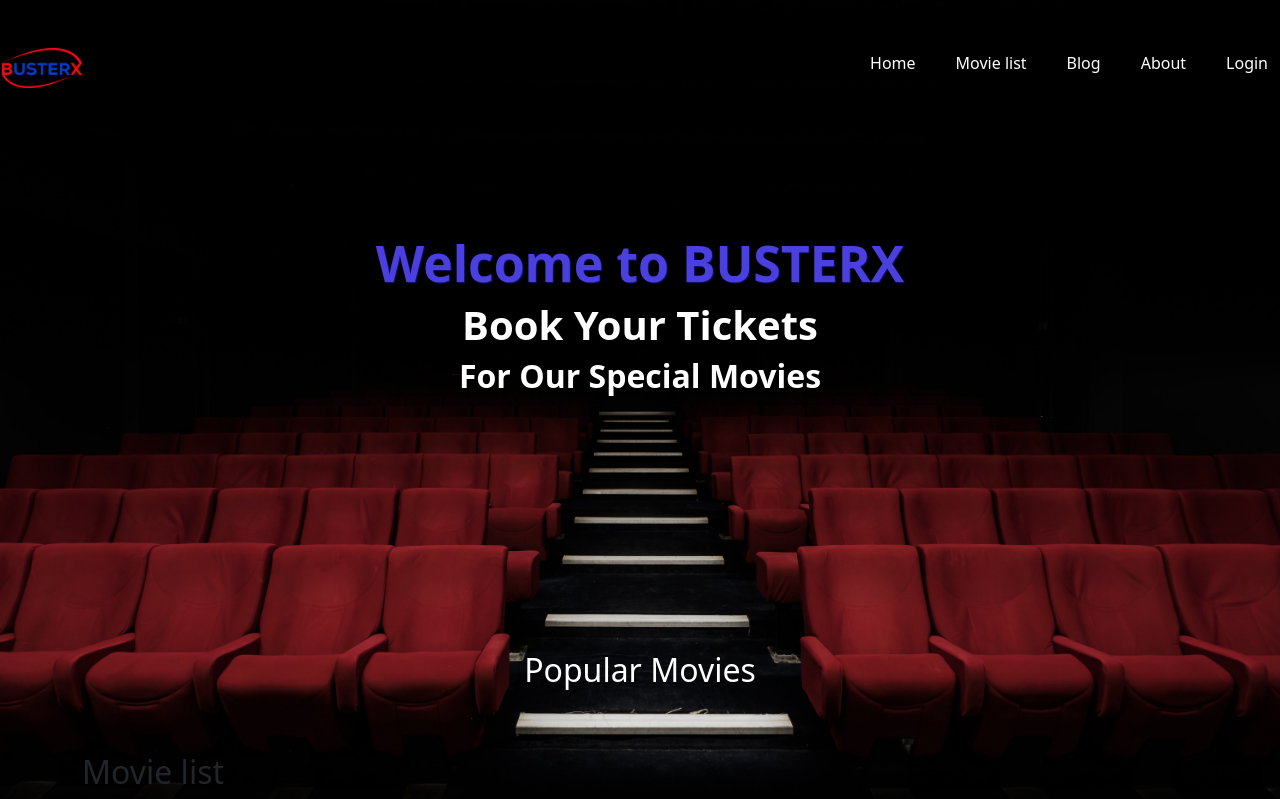
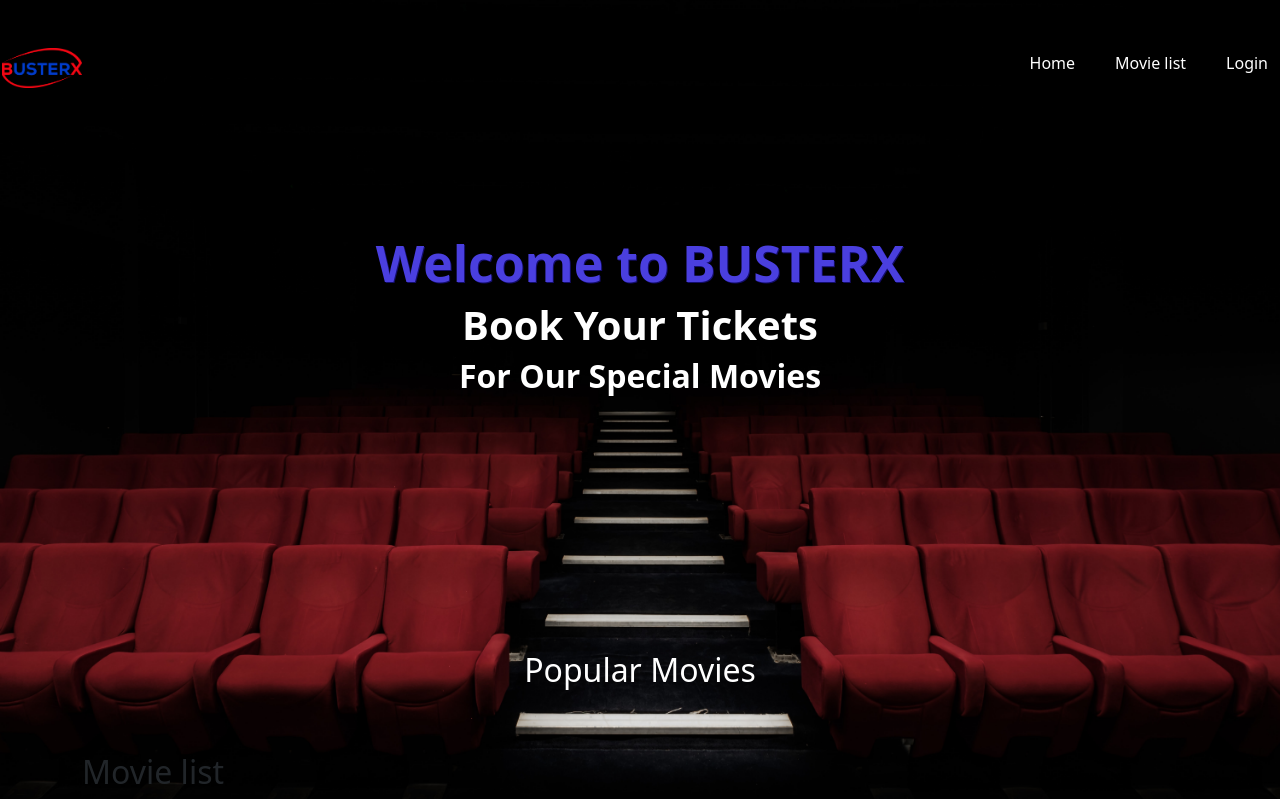
Before and after one commit to Bhattacharyya-Avi/movie-ticket, a Laravel app: page / in a window 1280 px wide. Shown: the top 799 px of the page. Run offline with Laravel 8, Linux system fonts and the light colour scheme; data that the repository does not hold is empty.

Commit message:
some issue fixed & d_change

```diff
--- a/resources/views/frontend/fixed/nav.blade.php
+++ b/resources/views/frontend/fixed/nav.blade.php
@@ -3,8 +3,8 @@
       <ul class="navbar-nav">
         <li class="nav-item"><a class="nav-link" href="{{route('frontend.index')}}">Home</a></li>
         <li class="nav-item"><a class="nav-link" href="{{route('movie.list')}}">Movie list</a></li>
-        <li class="nav-item"><a class="nav-link" href="#">Blog</a></li>
-        <li class="nav-item"><a class="nav-link" href="#">About</a></li>
+        {{-- <li class="nav-item"><a class="nav-link" href="#">Blog</a></li>
+        <li class="nav-item"><a class="nav-link" href="#">About</a></li> --}}
         @if (auth()->user())
         <li class="nav-item"><a class="nav-link" href="{{route('ticket.book.history')}}">History</a></li>
         <li class="nav-item"><a class="nav-link" href="{{route('user.login')}}">{{auth()->user()->name}}</a></li>
--- a/resources/views/frontend/master.blade.php
+++ b/resources/views/frontend/master.blade.php
@@ -5,7 +5,7 @@
   <meta charset="UTF-8">
   <meta http-equiv="X-UA-Compatible" content="IE=edge">
   <meta name="viewport" content="width=device-width, initial-scale=1">
-  <title>Document</title>
+  <title>BUSTERX</title>
 
   <meta name="viewport" content="width=device-width, initial-scale=1">
   <link href="https://fonts.googleapis.com/icon?family=Material+Icons" rel="stylesheet">
@@ -32,7 +32,7 @@
         <!--Logo start-->
         <div class="col-md-2">
           <div class="logo">
-            <a href="#"><img src="assets/image/logo.png" alt=""></a>
+            <a href="#"><img src="{{url('/images/logo.png')}}" alt=""></a>
           </div>
         </div>
         <!--Nav bar start-->
```
Also changed, not shown: public/images/logo.png (added).
